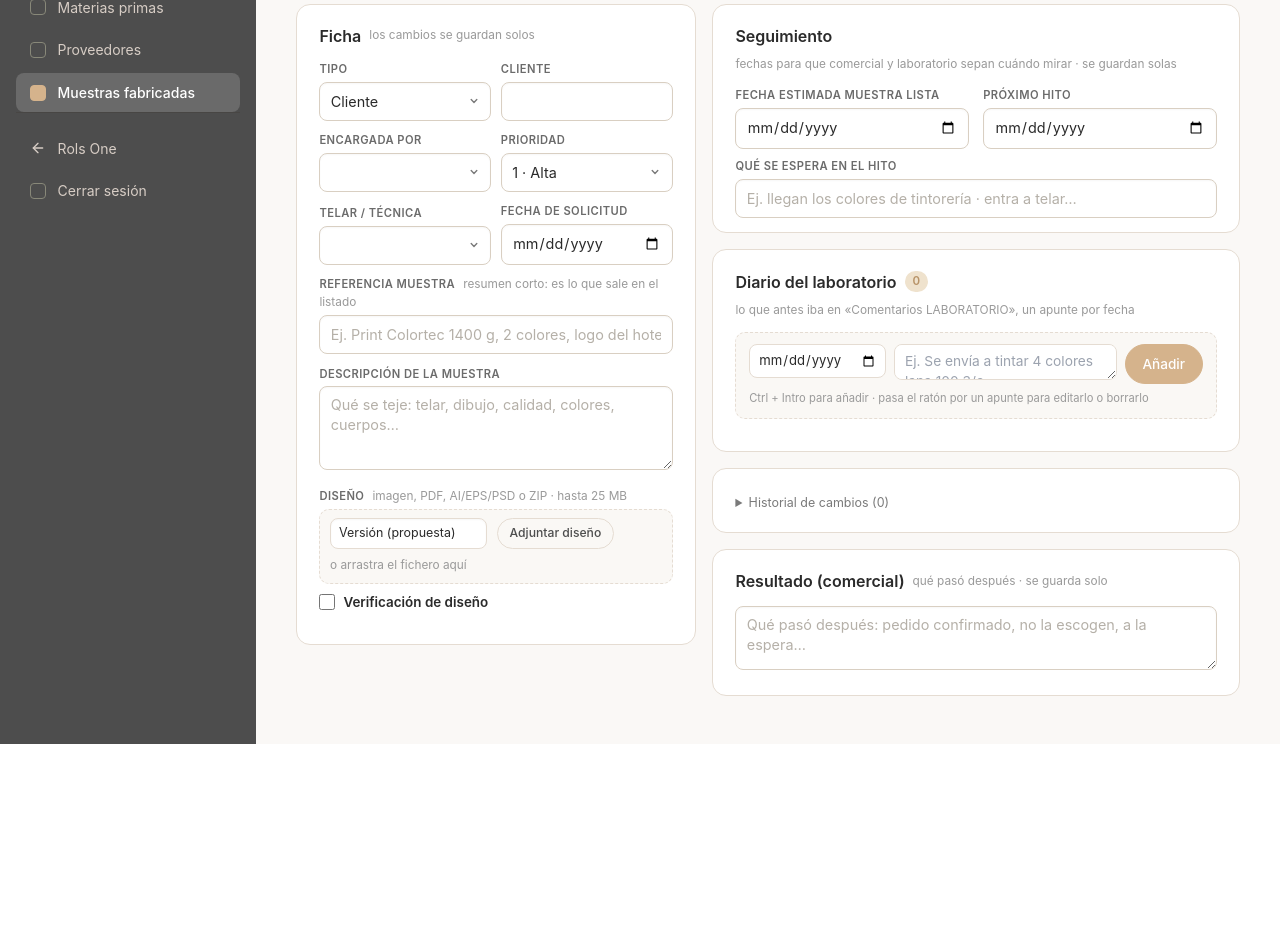
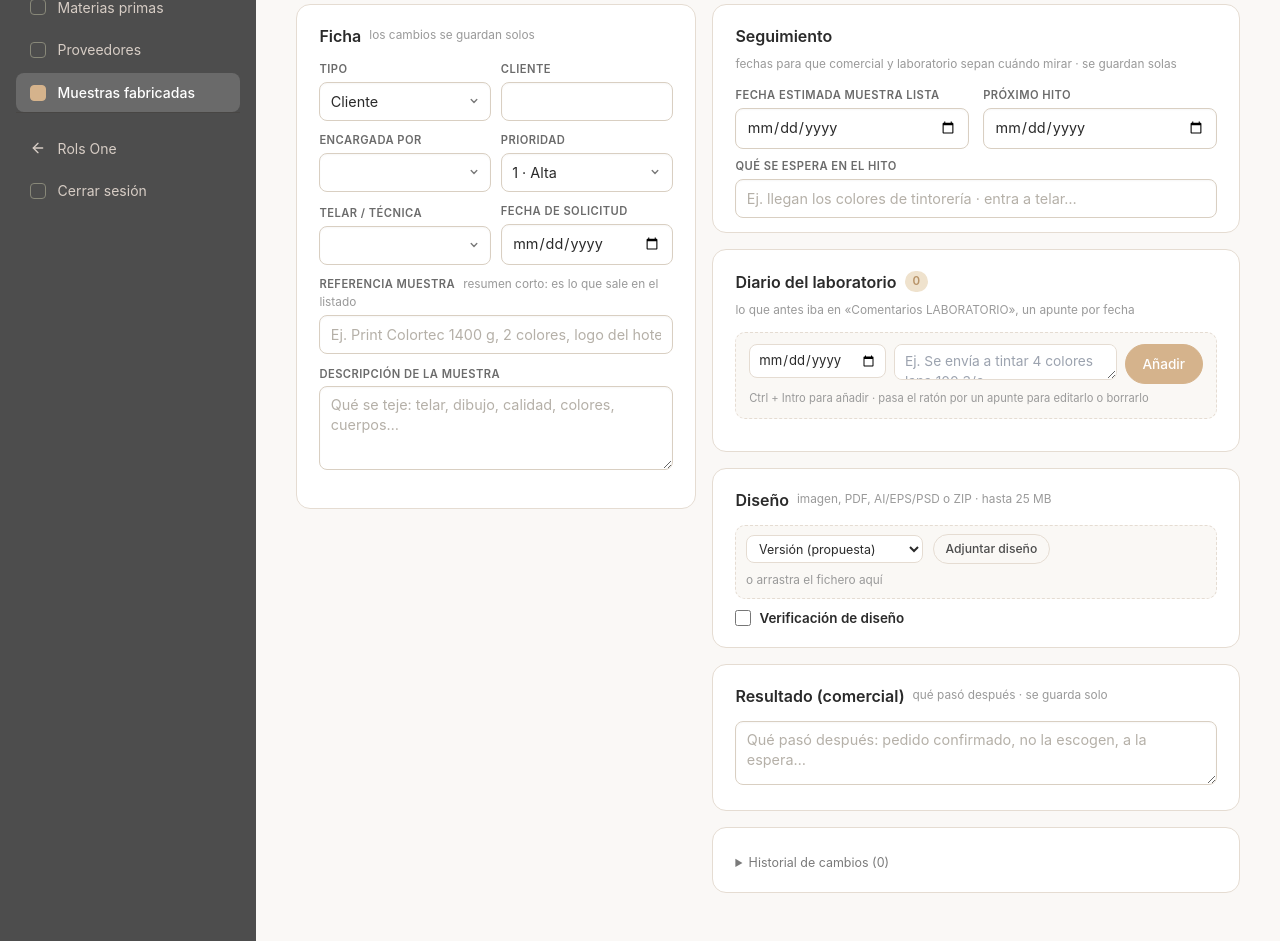
Before and after one commit to ROLSCARPETS/rols-erp-produccion, a Flask app: template templates/muestra_detalle.html in a window 1280 px wide. Shown: the part 225-1166 px from the top of the page. Before the commit the page ends 969 px from the top, so only its background shows below. Run offline with Flask 3, Linux system fonts and the light colour scheme; the template is opened without the code that fills it, so the values that code supplies are empty; some libraries are stand-ins or nearby versions.

Commit message:
muestras: el diseño se va debajo del diario y el historial de cambios al final del todo
La columna derecha queda: seguimiento · diario · diseño · variantes · resultado
comercial · historial. El bloque de diseño pasa a ser su propia tarjeta (antes
era un campo más de la ficha), con los mismos ids y el mismo comportamiento.

Co-Authored-By: Claude Fable 5.1 <noreply@anthropic.com>

```diff
--- a/static/muestras.css
+++ b/static/muestras.css
@@ -453,7 +453,7 @@ details.ms-hist > summary { cursor: pointer; font-size: 0.78rem; color: #7a7a7a;
 .ms-campo select.ms-prio-sel.saved-ok { box-shadow: 0 0 0 3px rgba(47,107,41,0.4); }
 
 /* ---- Verificación de diseño ---- */
-.ms-campo .ms-check { display: flex; align-items: center; gap: 0.5rem; flex-wrap: wrap; margin: 0.55rem 0 0; font-size: 0.84rem; font-weight: 600; color: #2a2a2a; text-transform: none; letter-spacing: 0; cursor: pointer; }
-.ms-campo .ms-check input[type="checkbox"] { width: 16px; height: 16px; margin: 0; accent-color: #2f6b29; cursor: pointer; }
-.ms-campo .ms-check.ok > span:first-of-type { color: #256b1f; }
+.ms-check { display: flex; align-items: center; gap: 0.5rem; flex-wrap: wrap; margin: 0.55rem 0 0; font-size: 0.84rem; font-weight: 600; color: #2a2a2a; text-transform: none; letter-spacing: 0; cursor: pointer; }
+.ms-check input[type="checkbox"] { width: 16px; height: 16px; margin: 0; accent-color: #2f6b29; cursor: pointer; }
+.ms-check.ok > span:first-of-type { color: #256b1f; }
 .ms-verif-quien { font-weight: 400; font-size: 0.76rem; color: #256b1f; }
--- a/templates/muestra_detalle.html
+++ b/templates/muestra_detalle.html
@@ -188,27 +188,6 @@
           <datalist id="md-materiales"></datalist>
           <datalist id="md-coloridos"></datalist>
         </div>
-        <!-- Diseño adjunto (ficheros) -->
-        <div class="ms-campo" id="md-adjuntos-wrap">
-          <label>Diseño <span class="ms-hint">imagen, PDF, AI/EPS/PSD o ZIP · hasta 25 MB</span></label>
-          <div class="ms-adjuntos" id="md-adjuntos" hidden></div>
-          <div class="ms-adj-zona" id="md-adj-zona">
-            <input type="file" id="md-adj-file" accept=".png,.jpg,.jpeg,.gif,.webp,.bmp,.tif,.tiff,.svg,.pdf,.ai,.eps,.psd,.zip" multiple hidden />
-            <select id="md-adj-clase" class="ms-adj-clase-sel" title="Qué es el fichero que vas a adjuntar">
-              <option value="version">Versión (propuesta)</option>
-              <option value="final">Diseño final</option>
-              <option value="otro">Otro (foto, referencia…)</option>
-            </select>
-            <button type="button" class="ms-btn ms-btn-ghost ms-btn-sm" id="md-adj-btn">Adjuntar diseño</button>
-            <span class="ms-adj-ayuda">o arrastra el fichero aquí</span>
-          </div>
-          <!-- Verificación de diseño: quién la marca y cuándo lo pone el servidor -->
-          <label class="ms-check" id="md-verif-wrap" title="Marca cuando el diseño esté revisado y aprobado">
-            <input type="checkbox" id="md-verif" />
-            <span>Verificación de diseño</span>
-            <span class="ms-verif-quien" id="md-verif-quien"></span>
-          </label>
-        </div>
         <div class="ms-campo" id="md-anotacion-wrap" hidden>
           <label>Anotación del registro de números</label>
           <div class="ms-readonly" id="md-anotacion"></div>
@@ -216,7 +195,7 @@
         <div class="ms-origen" id="md-origen"></div>
       </section>
 
-      <!-- ===== Columna derecha: seguimiento, diario, variantes, historial ===== -->
+      <!-- ===== Columna derecha: seguimiento, diario, diseño, variantes, resultado e historial ===== -->
       <div>
         <!-- Seguimiento: fechas para que comercial y laboratorio sepan cuándo mirar
              (mismos ids y data-campo que antes: el autoguardado es el mismo) -->
@@ -259,23 +238,45 @@
           <div class="ms-diario" id="md-diario"></div>
         </section>
 
+        <!-- Diseño adjunto: al lado del diario, que es donde se trabaja la muestra -->
+        <section class="ms-section" id="md-adjuntos-wrap">
+          <div class="ms-section-title"><span>Diseño</span><span class="ms-hint">imagen, PDF, AI/EPS/PSD o ZIP · hasta 25 MB</span></div>
+          <div class="ms-adjuntos" id="md-adjuntos" hidden></div>
+          <div class="ms-adj-zona" id="md-adj-zona">
+            <input type="file" id="md-adj-file" accept=".png,.jpg,.jpeg,.gif,.webp,.bmp,.tif,.tiff,.svg,.pdf,.ai,.eps,.psd,.zip" multiple hidden />
+            <select id="md-adj-clase" class="ms-adj-clase-sel" title="Qué es el fichero que vas a adjuntar">
+              <option value="version">Versión (propuesta)</option>
+              <option value="final">Diseño final</option>
+              <option value="otro">Otro (foto, referencia…)</option>
+            </select>
+            <button type="button" class="ms-btn ms-btn-ghost ms-btn-sm" id="md-adj-btn">Adjuntar diseño</button>
+            <span class="ms-adj-ayuda">o arrastra el fichero aquí</span>
+          </div>
+          <!-- Verificación de diseño: quién la marca y cuándo lo pone el servidor -->
+          <label class="ms-check" id="md-verif-wrap" title="Marca cuando el diseño esté revisado y aprobado">
+            <input type="checkbox" id="md-verif" />
+            <span>Verificación de diseño</span>
+            <span class="ms-verif-quien" id="md-verif-quien"></span>
+          </label>
+        </section>
+
         <section class="ms-section" id="md-variantes-wrap" hidden>
           <div class="ms-section-title"><span>Otras muestras con este número</span><span class="ms-count" id="md-var-count">0</span></div>
           <div class="ms-variantes" id="md-variantes"></div>
         </section>
 
-        <section class="ms-section">
-          <details class="ms-hist" id="md-hist">
-            <summary>Historial de cambios (<span id="md-hist-count">0</span>)</summary>
-            <ul class="ms-hist-lista" id="md-historial"></ul>
-          </details>
-        </section>
         <!-- Lo comercial cierra la ficha: qué pasó con la muestra una vez hecha -->
         <section class="ms-section">
           <div class="ms-section-title"><span>Resultado (comercial)</span><span class="ms-hint">qué pasó después · se guarda solo</span></div>
           <div class="ms-campo" style="margin-bottom:0">
             <textarea id="md-f-resultado" data-campo="resultado" aria-label="Resultado (comercial)" placeholder="Qué pasó después: pedido confirmado, no la escogen, a la espera…" style="min-height:64px"></textarea>
           </div>
+        </section>
+        <section class="ms-section">
+          <details class="ms-hist" id="md-hist">
+            <summary>Historial de cambios (<span id="md-hist-count">0</span>)</summary>
+            <ul class="ms-hist-lista" id="md-historial"></ul>
+          </details>
         </section>
       </div>
     </div>
```
